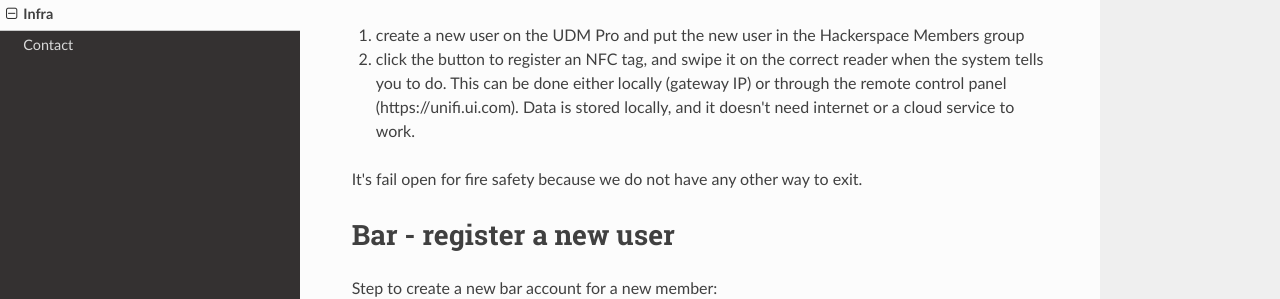
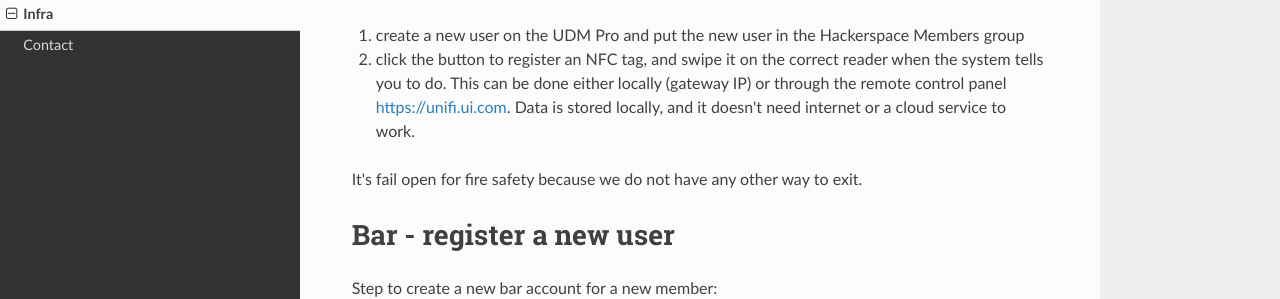
Before and after one commit to 0x20/docs, an MkDocs documentation site: the page built from docs/infra.md, in a window 1280 px wide and 1121 px high. Shown: the part 136-435 px from the top of the window. Built offline with MkDocs 1.6.1, drawn with Linux system fonts in a browser that asks for light colours; nearby versions of some CDN libraries; part of the change alters nothing that is shown.

```diff
--- a/docs/infra.md
+++ b/docs/infra.md
@@ -1,7 +1,7 @@
 # Door access - register a new user
 
 1. create a new user on the UDM Pro and put the new user in the Hackerspace Members group
-2. click the button to register an NFC tag, and swipe it on the correct reader when the system tells you to do. This can be done either locally (gateway IP) or through the remote control panel (https://unifi.ui.com). Data is stored locally, and it doesn't need internet or a cloud service to work.
+2. click the button to register an NFC tag, and swipe it on the correct reader when the system tells you to do. This can be done either locally (gateway IP) or through the remote control panel [https://unifi.ui.com](https://unifi.ui.com). Data is stored locally, and it doesn't need internet or a cloud service to work.
 
 It's fail open for fire safety because we do not have any other way to exit.
 
```
